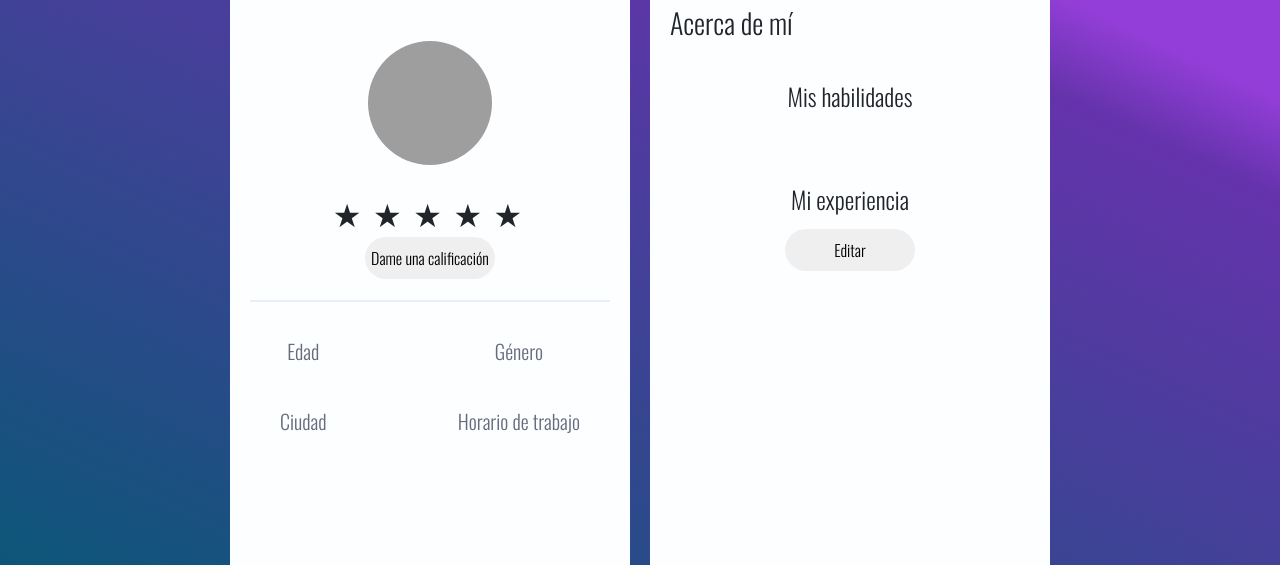
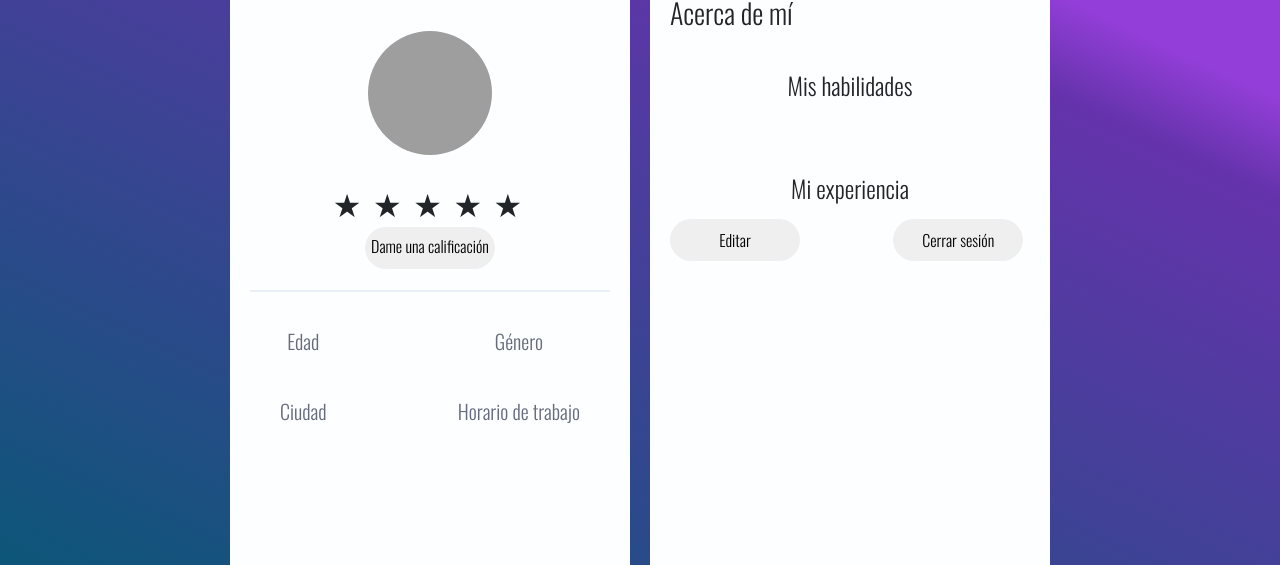
Before and after one commit to mtatiana115/CuidaMatch, a plain HTML site: page profilePage/profileCaregiver.html in a window 1280 px wide. Shown: the part 97-662 px from the top of the page. Drawn offline with nearby package versions, Linux system fonts and the light colour scheme; no server answers; grey boxes are pictures that could not be loaded.

Commit message:
btn cerrar sesion

```diff
--- a/profilePage/css/styleprofile.css
+++ b/profilePage/css/styleprofile.css
@@ -106,7 +106,7 @@ h1{
 
 .wrapper {
 	width: 400px;
-	height:75vh;
+	height: 80vh;
 	background: #fdfeff;
 	transition: background 0.6s ease;
 	border-radius: 10px;
@@ -195,13 +195,14 @@ h1{
 
 	}
 	.botones {
+
 		color: black;
 		font-weight: bold;
 		width: 130px;
 		height: 42px;
 		outline: none;
 		border: none;
-		display: block;
+		display: inline-block;
 		cursor: pointer;
 		font-weight: 300;
 		margin-left: auto;
@@ -209,8 +210,23 @@ h1{
 		border-radius: 70px;
 		box-shadow: 0 13px 26px rgba(#000, 0.16), 0 3px 6px rgba(#000, 0.16);
 		background: purple-gradient;
+
+
 	}
 
+	.botones p{
+		margin-top: 5%;
+	}
+
+
+	#btn-calificacion{
+		display: flex;
+		justify-content: center;
+	}
+
+	#btn-cerrarSesion{
+		margin-left: 25%;
+	}
 
 	.social-icons {
 		display: flex;
@@ -478,6 +494,10 @@ h1{
 	margin-bottom: 1.5%;
 }
 
+/* #btn-cerrarSesion{
+
+} */
+
 @media screen and (max-width: 760px) {
 	body {
 		display: flex;
--- a/profilePage/js/profileCarebeneficiary.js
+++ b/profilePage/js/profileCarebeneficiary.js
@@ -10,6 +10,7 @@ const skills = document.querySelector("#skills");
 const experience = document.querySelector("#experience");
 const imgprofile = document.querySelector("#imgprofile");
 const btnEditar = document.querySelector("#btn-editar");
+const btnCerrarSesion = document.getElementById("btn-cerrarSesion")
 
 //Selectores de editar
 
@@ -160,3 +161,7 @@ function selectValue(select, dataValue){
 		}
 	})
 };
+
+btnCerrarSesion.addEventListener("click", ()=>{
+	cerrarSesion()
+})
--- a/profilePage/js/profileCaregiver.js
+++ b/profilePage/js/profileCaregiver.js
@@ -11,6 +11,7 @@ const aboutMeCg = document.querySelector("#aboutMeCg");
 const skillsCg = document.querySelector("#skillsCg");
 const experienceCg = document.querySelector("#experienceCg");
 const imgCaregiver = document.querySelector("#imgCaregiver")
+const btnCerrarSesion = document.getElementById("btn-cerrarSesion")
 
 //Selectores de Editar
 
@@ -163,3 +164,7 @@ function selectValue(select, dataValue){
 		}
 	})
 };
+
+btnCerrarSesion.addEventListener("click", ()=>{
+	cerrarSesion()
+})
--- a/profilePage/profileCaregiver.html
+++ b/profilePage/profileCaregiver.html
@@ -38,7 +38,7 @@
               <div class="star" data-value="5">&#9733;</div>
             </div>
 
-            <button type="button" class="botones">Dame una calificación</button>
+            <button type="button" class="botones" id="btn-calificacion"><p>Dame una calificación</p></button>
           </div>
 
           <div class="social-icons">
@@ -80,16 +80,18 @@
             <p class="description" id="experienceCg"></p>
           </div>
 
-          <button
+          <div>
+            <button
             type="button"
             class="botones"
-            id="editar"
             data-bs-toggle="modal"
             data-bs-target="#exampleModal"
             id-usuario=""
-          >
-            Editar
-          </button>
+            >
+              Editar
+            </button>
+            <button class="botones" id="btn-cerrarSesion">Cerrar sesión</button>
+          </div>
 
           <!-- Modal -->
           <div
@@ -413,5 +415,7 @@
     ></script>
     <script src="js/profileCaregiver.js"></script>
     <script type="module" src="../traduccion.js"></script>
+    <script src="/homePage/js/guardian.js"></script>
+
   </body>
 </html>
```
Also changed, not shown: formPage/carebeneficiaryForm.html (+0 -1 lines), formPage/caregiverForm.html (+0 -1 lines), profilePage/profileCarebeneficiary.html (+10 -5 lines).
